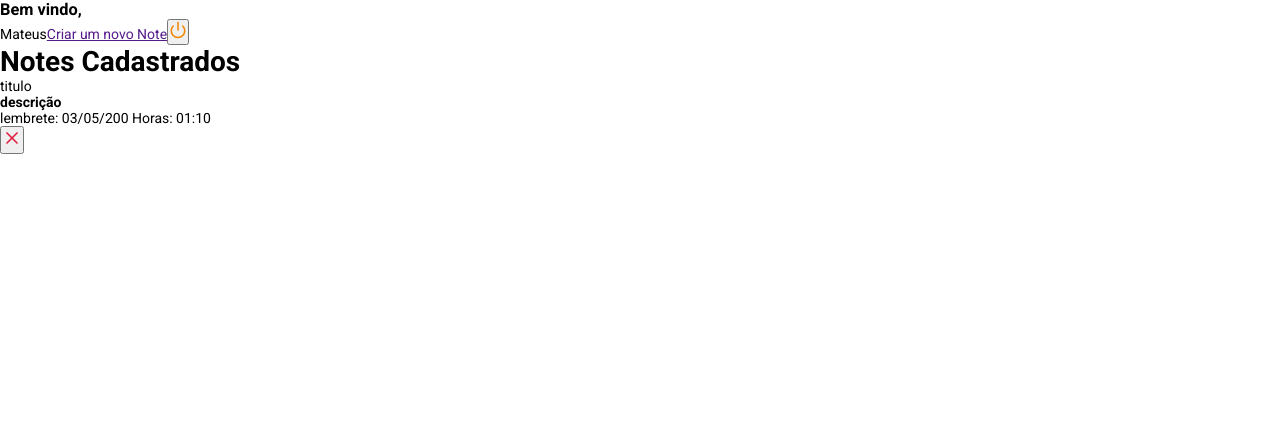
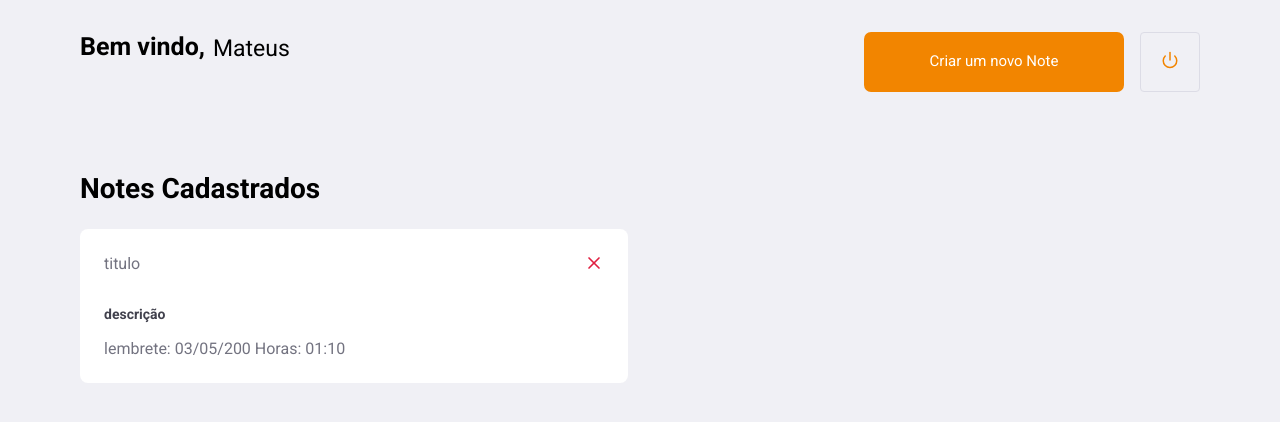
Before and after one commit to omateusamaral/Notes, a React (Create React App) app in the folder frontend/: page /dashboard in a window 1280 px wide. Shown: the top 422 px of the page. Built offline with nearby package versions, Linux system fonts and the light colour scheme; sample sign-in values are in the browser's storage.

Commit message:
style of dashboard

```diff
--- a/frontend/src/Pages/Dashboard/style.css
+++ b/frontend/src/Pages/Dashboard/style.css
@@ -0,0 +1,86 @@
+body {
+  background: #f0f0f5;
+}
+.dashboard-container {
+  width: 100%;
+  max-width: 1180px;
+  padding: 0 30px;
+  margin: 32px auto;
+}
+.dashboard-container header {
+  display: flex;
+}
+.dashboard-container header h3 {
+  font-size: 25px;
+}
+.dashboard-container header span {
+  font-size: 23px;
+  margin-left: 8px;
+  margin-top: 3px;
+}
+
+.dashboard-container header a {
+  width: 260px;
+  margin-left: auto;
+  margin-top: 0;
+  text-align: center;
+  padding-top: 20px;
+  font-size: 15px;
+}
+.dashboard-container header .button {
+  background-color: #f28500;
+  color: #fff;
+  text-decoration: none;
+  border-radius: 7px;
+}
+.dashboard-container header button {
+  height: 60px;
+  width: 60px;
+  border-radius: 4px;
+  border: 1px solid #dcdce6;
+  background: transparent;
+  margin-left: 16px;
+  transition: border-color 0.2s;
+}
+.dashboard-container header button:hover {
+  border-color: #999;
+}
+.dashboard-container h1 {
+  margin-top: 80px;
+  margin-bottom: 24px;
+}
+.dashboard-container ul {
+  display: grid;
+  grid-template-columns: repeat(2, 1fr);
+  grid-gap: 24px;
+  list-style: none;
+}
+.dashboard-container ul li {
+  background: #fff;
+  padding: 24px;
+  border-radius: 8px;
+  position: relative;
+}
+.dashboard-container ul li button {
+  background-color: #fff;
+  position: absolute;
+  right: 24px;
+  top: 24px;
+  border: 0;
+}
+.dashboard-container ul li button:hover {
+  opacity: 0.8;
+}
+.dashboard-container ul li strong {
+  display: block;
+  margin-bottom: 16px;
+  color: #41414d;
+}
+.dashboard-container ul li p + strong {
+  margin-top: 32px;
+}
+.dashboard-container ul li p {
+  color: #737380;
+  line-height: 21px;
+  font-size: 16px;
+}
```
